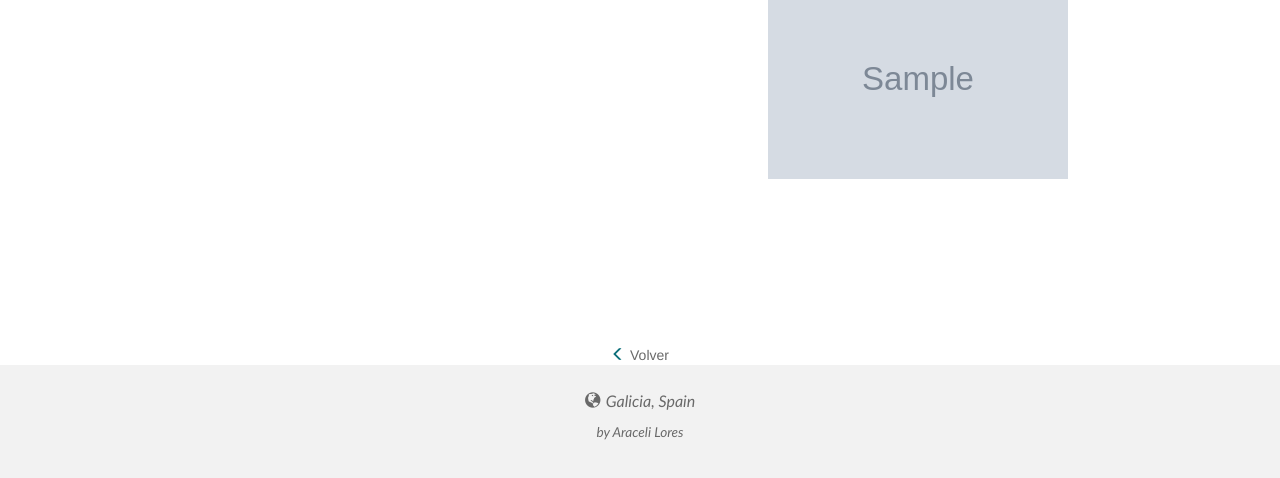
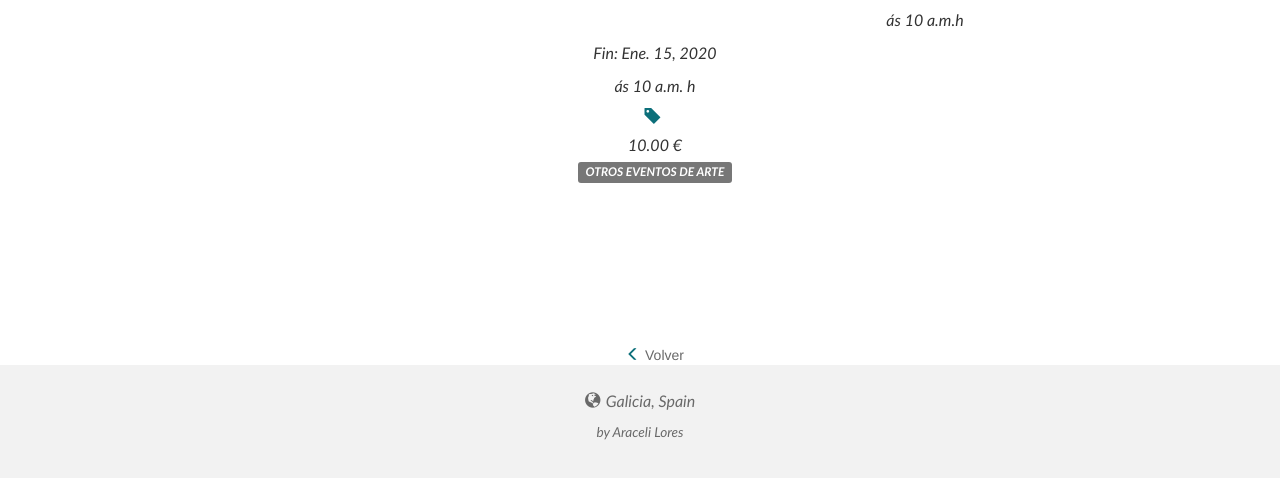
Before and after one commit to araceli24/LeisureTime, a Django app: page /event/1/ in a window 1280 px wide. Shown: the part 836-1314 px from the top of the page. Run offline with Django 3.2, Linux system fonts and the light colour scheme; tables that the repository leaves empty hold one stand-in row (values such as "Sample post"); grey boxes marked "Sample" are stand-in pictures; some libraries are stand-ins or nearby versions.

Commit message:
Changes style in templates

```diff
--- a/core/templates/core/event_detail.html
+++ b/core/templates/core/event_detail.html
@@ -1,4 +1,6 @@
 {% extends 'core/base.html' %} {% block content %}
+
+<div class="container">
 
 <h2>{{ event.title }}</h2>
 
@@ -16,7 +18,14 @@
         width="100%" height="40%" frameborder="0" style="border:0"></iframe>
 </div>
 <br>
-<div col-12>
+
+<div class="col-12" >
+    <p>{% if event.image %}
+
+        <img src="{{ event.image.url }}" height="200" width="300" /> {% endif %}</p>
+
+
+
     <p>
         <span class="glyphicon glyphicon-map-marker"></span>
     </p>
@@ -41,21 +50,15 @@
     </p>
     <p>{{ event.price }} €</p>
     {% endif %}
-<p><a href="/?category={{ event.category }}">
+    <p>
+        <a href="/?category={{ event.category }}">
             <span class="label label-default ">OTROS EVENTOS DE {{ event.category }}</span>
         </a>
     </p>
 
-<div id="image">
-<p>{% if event.image %}
-
-        <img src="{{ event.image.url }}" height="200" width="300" />
-
-        {% endif %}</p>
-
 </div>
 
-<div id="options">
+<div class="col-12" id="options">
 
     <a id="volver" href="/">
         <span class="glyphicon glyphicon-menu-left"></span>Volver</a>
@@ -69,8 +72,6 @@
 
 </div>
 
-
-
 </div>
 
 {% endblock %}
--- a/core/templates/core/nav.html
+++ b/core/templates/core/nav.html
@@ -1,6 +1,7 @@
+
 <div class="topnav  navbar-expand-lg navbar-expand-md navbar-light bg-light">
 
-
+<div class="container">
     <div class="navbar-header">
         <button type="button" class="navbar-toggle" data-toggle="collapse" data-target="#myNavbar" aria-label="Toggle navigation">
             <span class="navbar-toggler-icon">
@@ -54,6 +55,7 @@
         </ul>
 
     </div>
+</div>
 
 
 </div>
--- a/static/css/style.css
+++ b/static/css/style.css
@@ -14,6 +14,7 @@ body{
 footer {
     background-color: #f2f2f2;
     padding: 25px;
+    color: dimgray;
   }
 
 
@@ -117,6 +118,13 @@ footer span.glyphicon{
 
 }
 
+.pagination > .active > a, .pagination > .active > a:focus, .pagination > .active > a:hover, .pagination > .active > span, .pagination > .active > span:focus, .pagination > .active > span:hover{
+
+background-color: rgb(12, 111, 122);
+border-color: rgb(12, 111, 122);
+
+}
+
 div.card.col-12, .col-lg-4, .col-md-6{
 padding-right: 18px;
 padding-left: 18px;
@@ -183,6 +191,7 @@ div.card-footer{
   border-top: 0px;
 }
 
+
 .card-body{
   padding: none;
   border:none;
@@ -194,11 +203,16 @@ h3{
 }
 
 p{
-  color:dimgray;
+
   font-family:'Gill Sans', 'Gill Sans MT', Calibri, 'Trebuchet MS', sans-serif;
   font-style: italic;
   font-size: medium;
   text-align: center;
+}
+
+div.card-footer small p {
+
+  color: dimgray;
 }
 
 form.event-form p{
```
Lines whose indentation alone changed are shown as unchanged.
